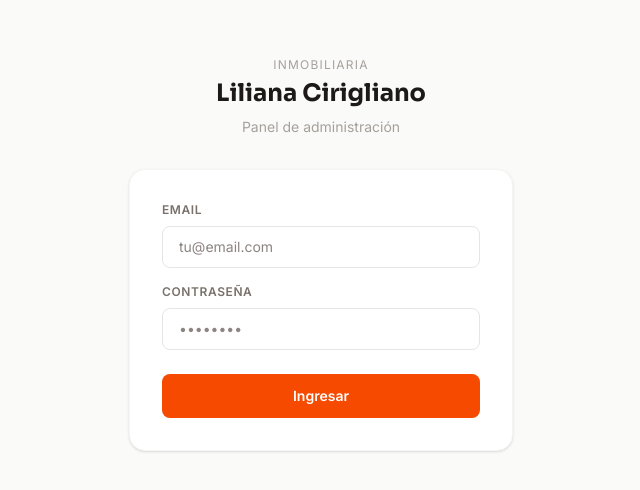
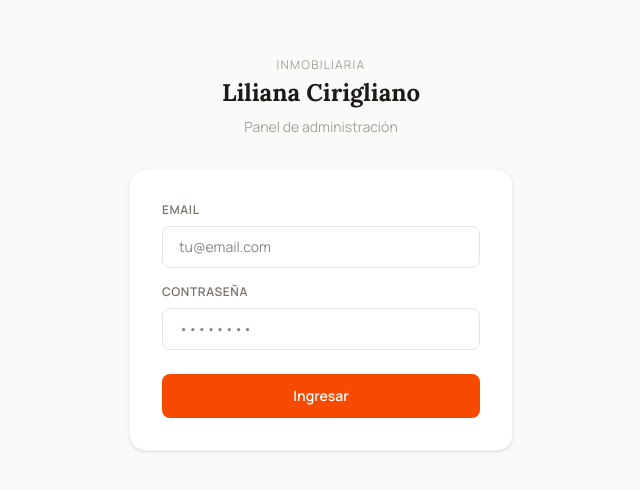
Before and after one commit to EliaNFe/Pagina_Inmobiliaria, a Next.js app in the folder inmobiliaria/: page /admin/login in a window 1280 px wide. Shown: the part 146-636 px from the top of the page, without its empty margins (319-959 px from the left). Built offline with nearby package versions, Linux system fonts and the light colour scheme.

Commit message:
feat: " fuente mas elegante"

```diff
--- a/inmobiliaria/app/globals.css
+++ b/inmobiliaria/app/globals.css
@@ -21,7 +21,7 @@ body {
 }
 
 h1, h2, h3, h4, .font-display {
-  font-family: var(--font-display), sans-serif;
+  font-family: var(--font-display), Georgia, serif;
 }
 
 /* Utilidades de vidrio esmerilado */
--- a/inmobiliaria/app/layout.tsx
+++ b/inmobiliaria/app/layout.tsx
@@ -1,15 +1,15 @@
 import type { Metadata } from "next";
-import { Sora, Inter } from "next/font/google";
+import { Lora, Manrope } from "next/font/google";
 import "./globals.css";
 import Navbar from "@/components/Navbar";
 
-const sora = Sora({
+const lora = Lora({
   variable: "--font-display",
   subsets: ["latin"],
-  weight: ["500", "600", "700", "800"],
+  weight: ["500", "600", "700"],
 });
 
-const inter = Inter({
+const manrope = Manrope({
   variable: "--font-body",
   subsets: ["latin"],
 });
@@ -25,7 +25,7 @@ export default function RootLayout({
   children: React.ReactNode;
 }>) {
   return (
-    <html lang="es" className={`${sora.variable} ${inter.variable} h-full antialiased`}>
+    <html lang="es" className={`${lora.variable} ${manrope.variable} h-full antialiased`}>
       <body className="min-h-full flex flex-col pb-24 md:pb-0" style={{ fontFamily: "var(--font-body)" }}>
         <Navbar />
         {children}
--- a/inmobiliaria/components/SliderPropiedades.tsx
+++ b/inmobiliaria/components/SliderPropiedades.tsx
@@ -117,18 +117,15 @@ export default function SliderPropiedades({ propiedades }: { propiedades: Propie
       onTouchStart={onTouchStart}
       onTouchEnd={onTouchEnd}
     >
-      <style jsx global>{`
-        @import url('https://fonts.googleapis.com/css2?family=Fraunces:opsz,wght@9..144,400;9..144,600;9..144,700&family=Inter:wght@400;500;600;700&display=swap');
-      `}</style>
       <style jsx>{`
         .stage-slider {
           --clay: #c2540a;
           --ink: #1b130d;
           --sand: #e9ddc8;
           --gold-mist: #f2b27a;
-          font-family: "Inter", sans-serif;
+          font-family: var(--font-body), sans-serif;
         }
-        .display { font-family: "Fraunces", serif; font-optical-sizing: auto; }
+        .display { font-family: var(--font-display), Georgia, serif; }
 
         .stage {
           position: relative;
```
